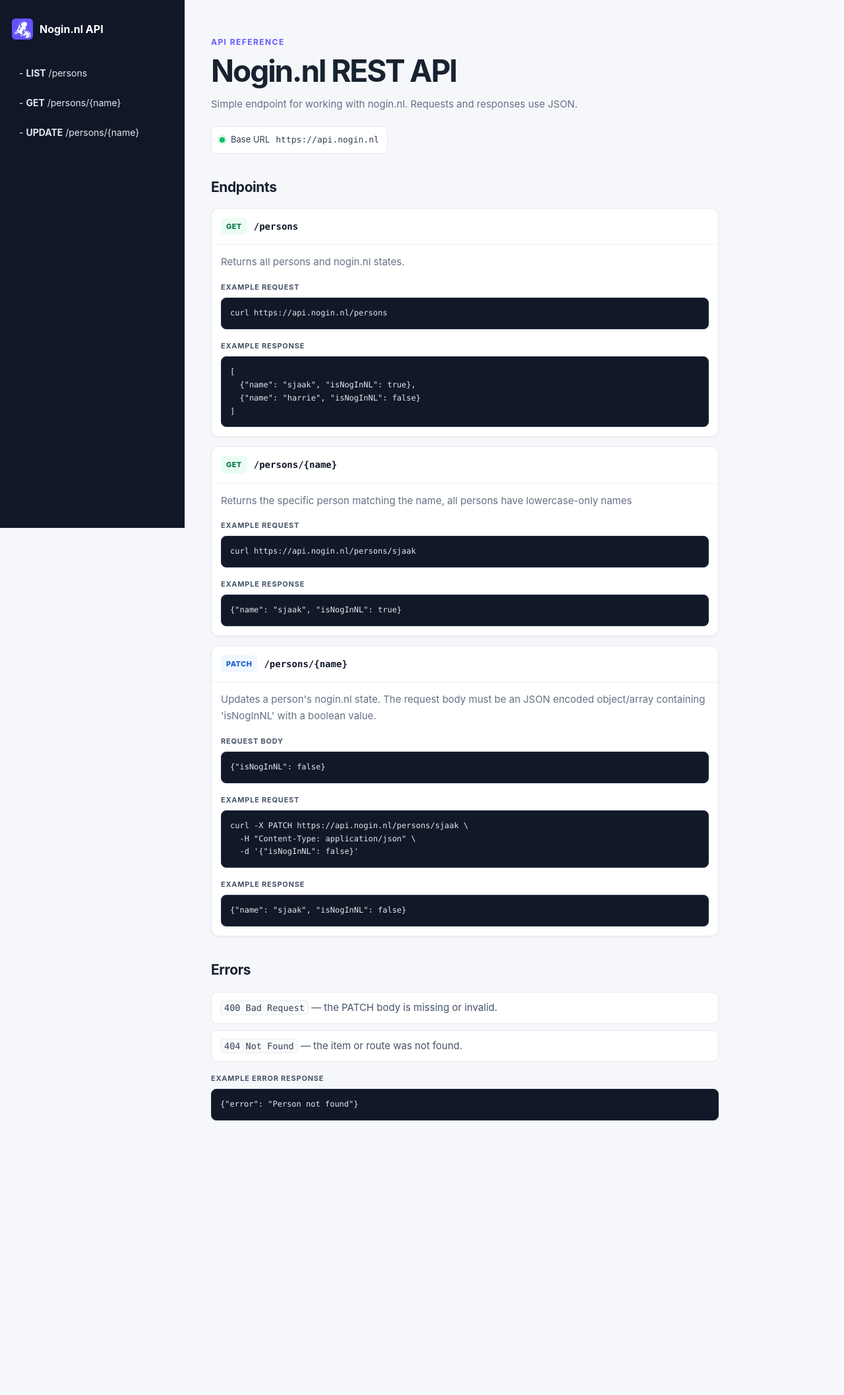
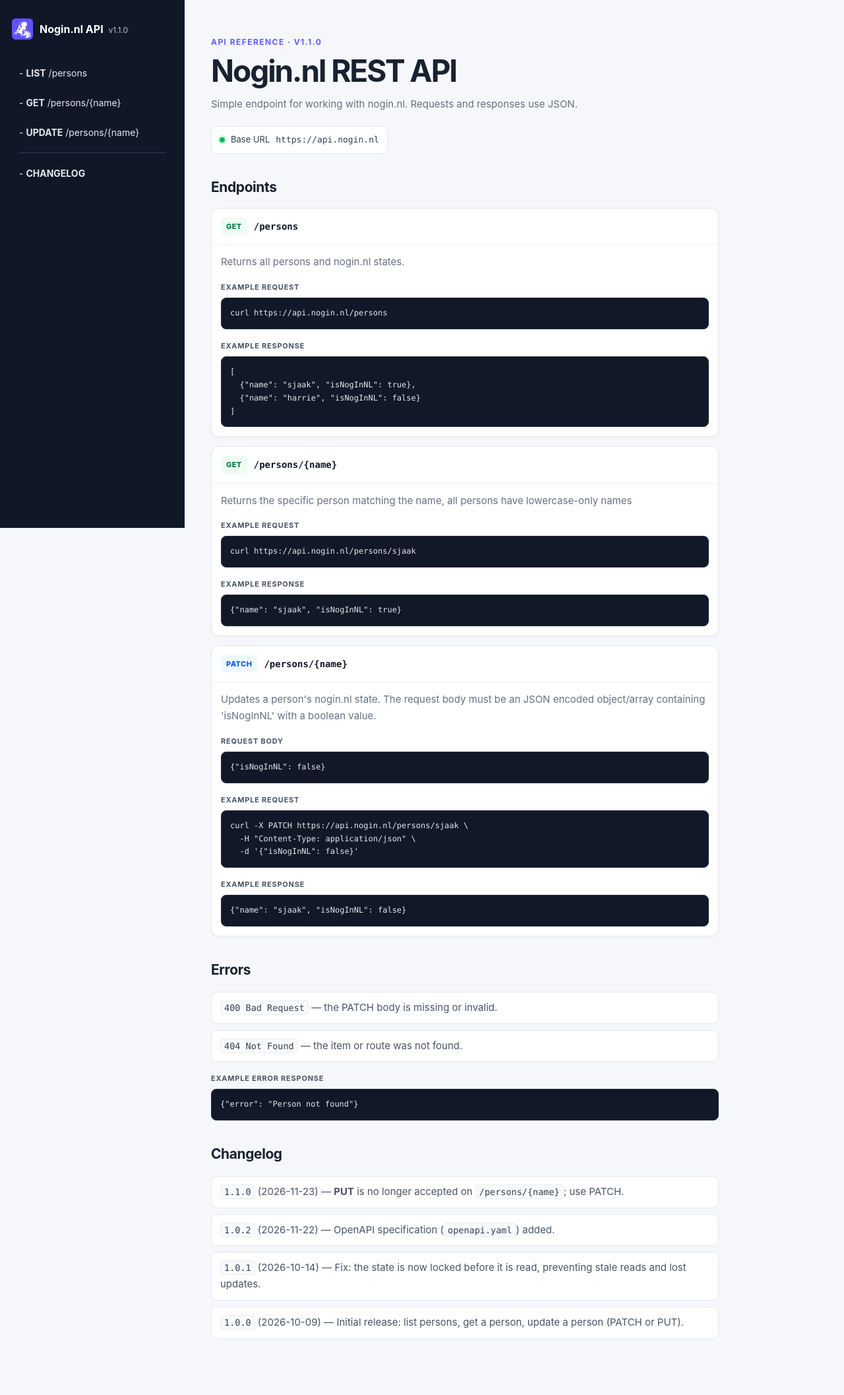
Before and after one commit to conFrituur/nogin.nl, a PHP site: page /templates/api.html in a window 1280 px wide. Shown: the whole page at 66% size. Before the commit the page ends 1698 px from the top, so only its background shows below. Run offline with PHP 8.4, Linux system fonts and the light colour scheme.

Commit message:
added version number + changelog to API docs

```diff
--- a/assets/css/api.css
+++ b/assets/css/api.css
@@ -53,6 +53,13 @@ body {
     text-decoration: none;
 }
 
+.brand small {
+    margin-left: 4px;
+    font-size: 12px;
+    font-weight: 400;
+    opacity: 0.7;
+}
+
 .brand img {
     display: block;
     flex-shrink: 0;
@@ -101,6 +108,12 @@ nav a {
     color: #e4e7ec;
     text-decoration: none;
     font-size: 14px;
+}
+
+.nav-divider {
+    height: 1px;
+    margin: 6px 11px;
+    background: #344054;
 }
 
 nav a:hover,
--- a/openapi.yaml
+++ b/openapi.yaml
@@ -2,7 +2,7 @@ openapi: 3.0.3
 info:
   title: Nogin.nl REST API
   description: Simple endpoint for working with nogin.nl. Requests and responses use JSON.
-  version: 1.0.0
+  version: 1.1.0
 servers:
   - url: https://api.nogin.nl
 paths:
--- a/templates/api.html
+++ b/templates/api.html
@@ -7,14 +7,14 @@
     <title>Nogin.nl API — Documentation</title>
     <link rel="icon" href="/assets/favicon.ico" type="image/x-icon">
     <link rel="apple-touch-icon" sizes="180x180" href="/assets/apple-touch-icon.png">
-    <link rel="stylesheet" href="/assets/css/api.css?v=4">
+    <link rel="stylesheet" href="/assets/css/api.css?v=6">
 </head>
 <body>
 <header class="mobile-header">
     <div class="header-top">
         <a class="brand" href="#overview">
             <img src="/assets/apple-touch-icon.png" alt="" width="32" height="32">
-            <span>Nogin.nl API</span>
+            <span>Nogin.nl API <!-- keep in sync with info.version in openapi.yaml --><small>v1.1.0</small></span>
         </a>
 
         <button
@@ -34,11 +34,13 @@
         <a href="#list-items">- <strong>LIST</strong> /persons</a>
         <a href="#get-item">- <strong>GET</strong> /persons/{name}</a>
         <a href="#update-item">- <strong>UPDATE</strong> /persons/{name}</a>
+        <div class="nav-divider" role="separator"></div>
+        <a href="#changelog">- <strong>CHANGELOG</strong></a>
     </nav>
 </header>
 <main>
     <section id="overview">
-        <p class="eyebrow">API reference</p>
+        <p class="eyebrow">API reference <!-- keep in sync with info.version in openapi.yaml -->· v1.1.0</p>
         <h1>Nogin.nl REST API</h1>
         <p class="intro">Simple endpoint for working with nogin.nl. Requests and responses use JSON.</p>
         <div class="base-url">
@@ -106,6 +108,17 @@
         <div class="label">Example error response</div>
         <pre><code>{"error": "Person not found"}</code></pre>
     </section>
+
+    <section id="changelog">
+        <h2>Changelog</h2>
+        <!-- keep in sync with info.version in openapi.yaml; newest first -->
+        <ul class="errors">
+            <li><code>1.1.0</code> (2026-11-23) — <strong>PUT</strong> is no longer accepted on <code>/persons/{name}</code>; use PATCH.</li>
+            <li><code>1.0.2</code> (2026-11-22) — OpenAPI specification (<code>openapi.yaml</code>) added.</li>
+            <li><code>1.0.1</code> (2026-10-14) — Fix: the state is now locked before it is read, preventing stale reads and lost updates.</li>
+            <li><code>1.0.0</code> (2026-10-09) — Initial release: list persons, get a person, update a person (PATCH or PUT).</li>
+        </ul>
+    </section>
 </main>
 <script src="/assets/js/api.js"></script>
 </body>
```
Also changed, not shown: AGENTS.md (+5 -0 lines).
